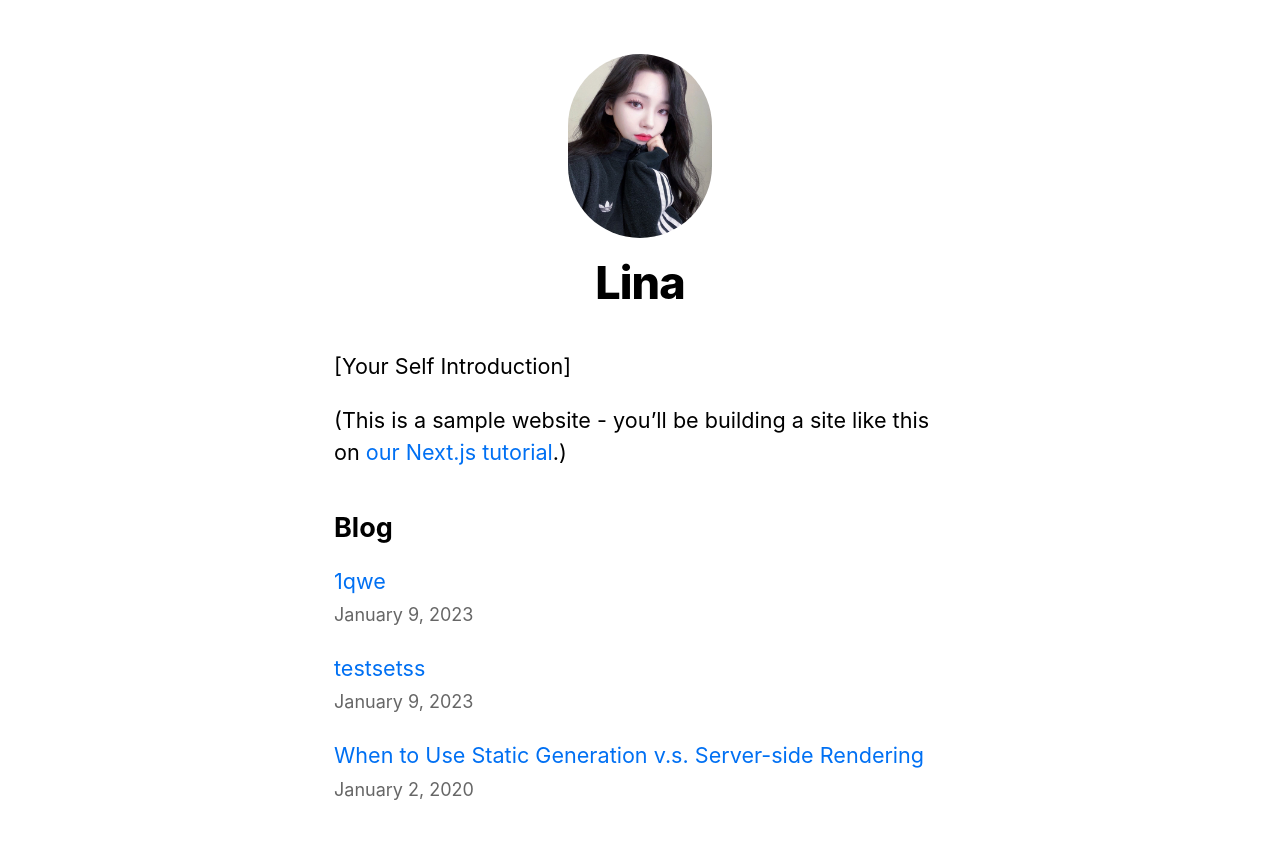
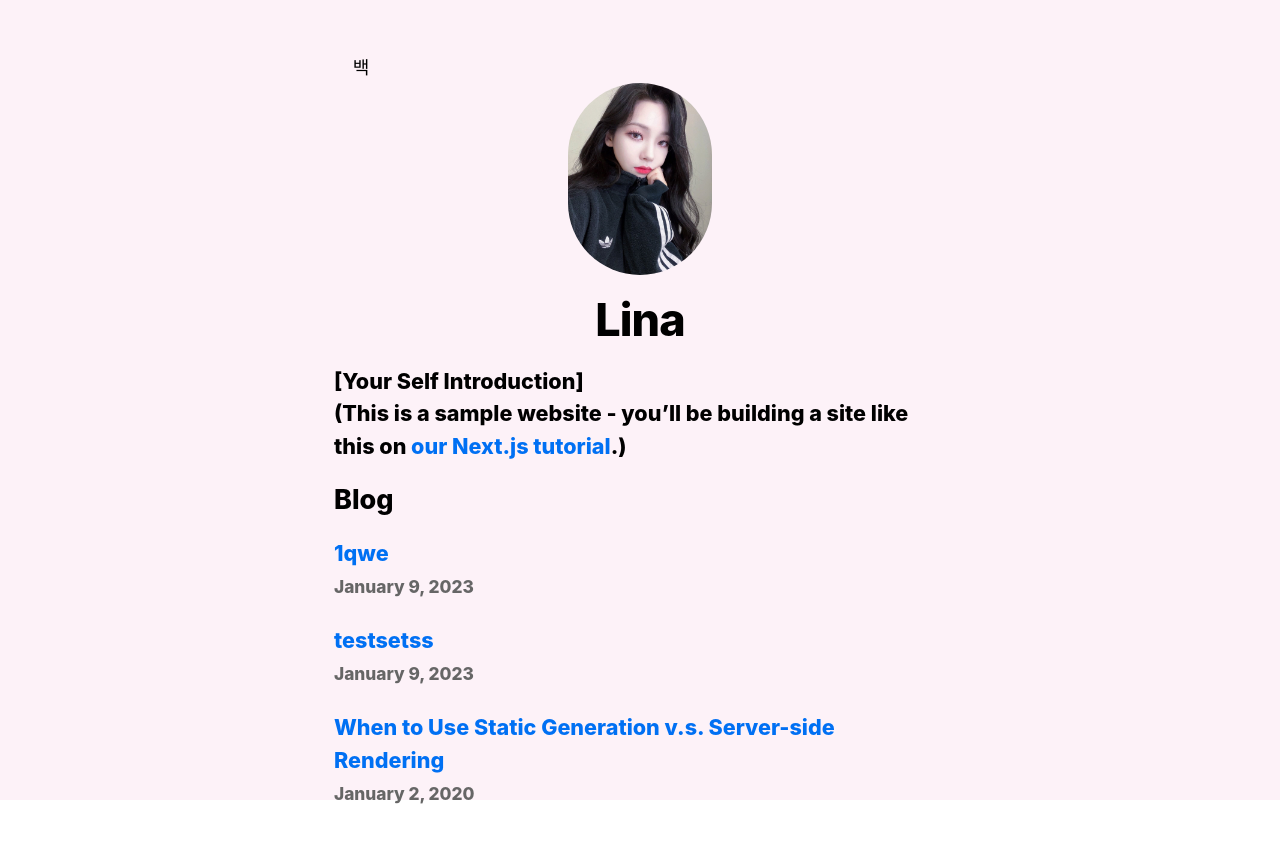
Before and after one commit to LeeSeungjae00/lsj-tech-blog, a Next.js app: page / in a window 1280 px wide. Shown: the top 842 px of the page. Built offline with nearby package versions, Linux system fonts and the light colour scheme.

Commit message:
:sparkles: Introduce new features
다크모드 라이트모드 추가

```diff
--- a/components/layout.js
+++ b/components/layout.js
@@ -3,12 +3,39 @@ import Image from 'next/image'
 import styles from './layout.module.css'
 import utilStyles from '../styles/utils.module.css'
 import Link from 'next/link'
+import { useEffect, useState } from 'react'
 
 const name = 'Lina'
 export const siteTitle = 'Next.js Sample Website'
 
 export default function Layout({ children, home }) {
+  const [theme, setTheme] = useState(() => typeof window !== "undefined" ? localStorage.getItem('theme') === 'dark' ? 'dark' : 'light' : 'light')
+
+  const handleClick = () => {
+    const theme = localStorage.getItem('theme')
+    if (theme === 'dark') {
+      localStorage.setItem('theme', 'light')
+      setTheme('light')
+    } else {
+      localStorage.setItem('theme', 'dark')
+      setTheme('dark')
+    }
+  }
+
+  useEffect(() => {
+    if (theme === 'dark') {
+      document.querySelector('body').classList.add('dark')
+    } else {
+      document.querySelector('body').classList.remove('dark')
+    }
+
+    return () => {
+    }
+  }, [theme])
+
+
   return (
+    <div className='bg-pink-50 dark:bg-black dark:text-gray-50 h-screen'>
       <div className={styles.container}>
         <Head>
           <link rel="icon" href="/favicon.ico" />
@@ -25,6 +52,9 @@ export default function Layout({ children, home }) {
           <meta name="og:title" content={siteTitle} />
           <meta name="twitter:card" content="summary_large_image" />
         </Head>
+        <button className='w-12 px-2' onClick={handleClick}>
+          {theme === 'dark' ? "흑" : "백"}
+        </button>
         <header className={styles.header}>
           {home ? (
             <>
@@ -69,5 +99,6 @@ export default function Layout({ children, home }) {
           </div>
         )}
       </div>
+    </div>
   )
 }
--- a/components/layout.module.css
+++ b/components/layout.module.css
@@ -1,15 +1,15 @@
 .container {
-    max-width: 36rem;
-    padding: 0 1rem;
-    margin: 3rem auto 6rem;
+  max-width: 36rem;
+  padding: 3rem 1rem;
+  margin: auto;
 }
 
 .header {
-    display: flex;
-    flex-direction: column;
-    align-items: center;
+  display: flex;
+  flex-direction: column;
+  align-items: center;
 }
 
 .backToHome {
-    margin: 3rem 0 0;
+  margin: 3rem 0 0;
 }
--- a/package.json
+++ b/package.json
@@ -13,5 +13,10 @@
     "react-dom": "18.2.0",
     "remark": "^14.0.2",
     "remark-html": "^15.0.1"
+  },
+  "devDependencies": {
+    "autoprefixer": "^10.4.13",
+    "postcss": "^8.4.21",
+    "tailwindcss": "^3.2.4"
   }
 }
--- /dev/null
+++ b/postcss.config.js
@@ -0,0 +1,6 @@
+module.exports = {
+  plugins: {
+    tailwindcss: {},
+    autoprefixer: {},
+  },
+}
--- a/styles/utils.module.css
+++ b/styles/utils.module.css
@@ -21,6 +21,7 @@
 }
 
 .headingMd {
+  font-weight: 800;
   font-size: 1.2rem;
   line-height: 1.5;
 }
--- /dev/null
+++ b/tailwind.config.js
@@ -0,0 +1,12 @@
+/** @type {import('tailwindcss').Config} */
+module.exports = {
+  darkMode: 'class',
+  content: [
+    "./pages/**/*.{js,ts,jsx,tsx}",
+    "./components/**/*.{js,ts,jsx,tsx}",
+  ],
+  theme: {
+    extend: {},
+  },
+  plugins: [],
+}
```
Also changed, not shown: styles/global.css (+6 -2 lines), .prettierrc.json (added), 1 other file (tests, documents, lock files or other folders). Lines whose indentation alone changed are shown as unchanged.
